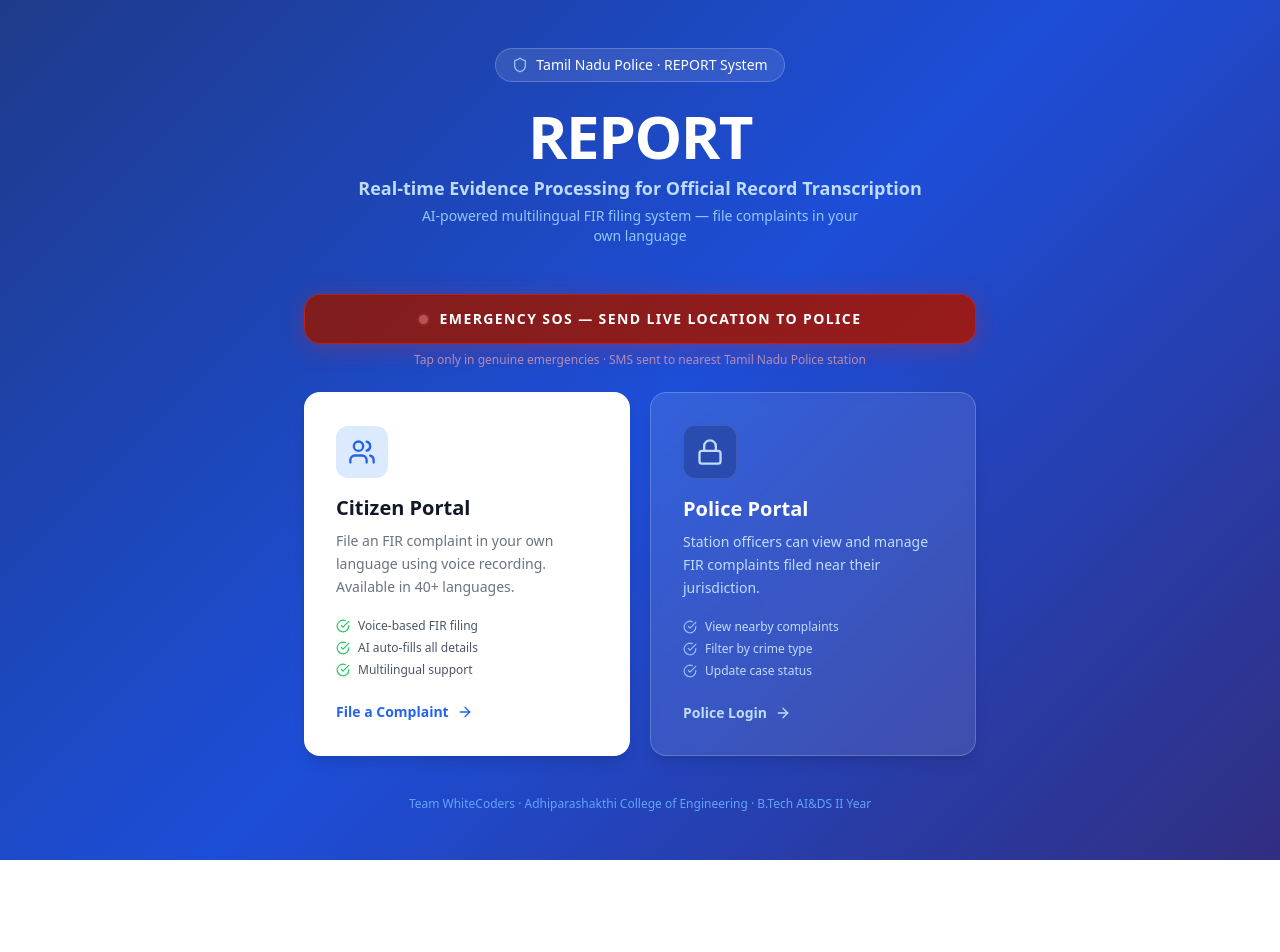
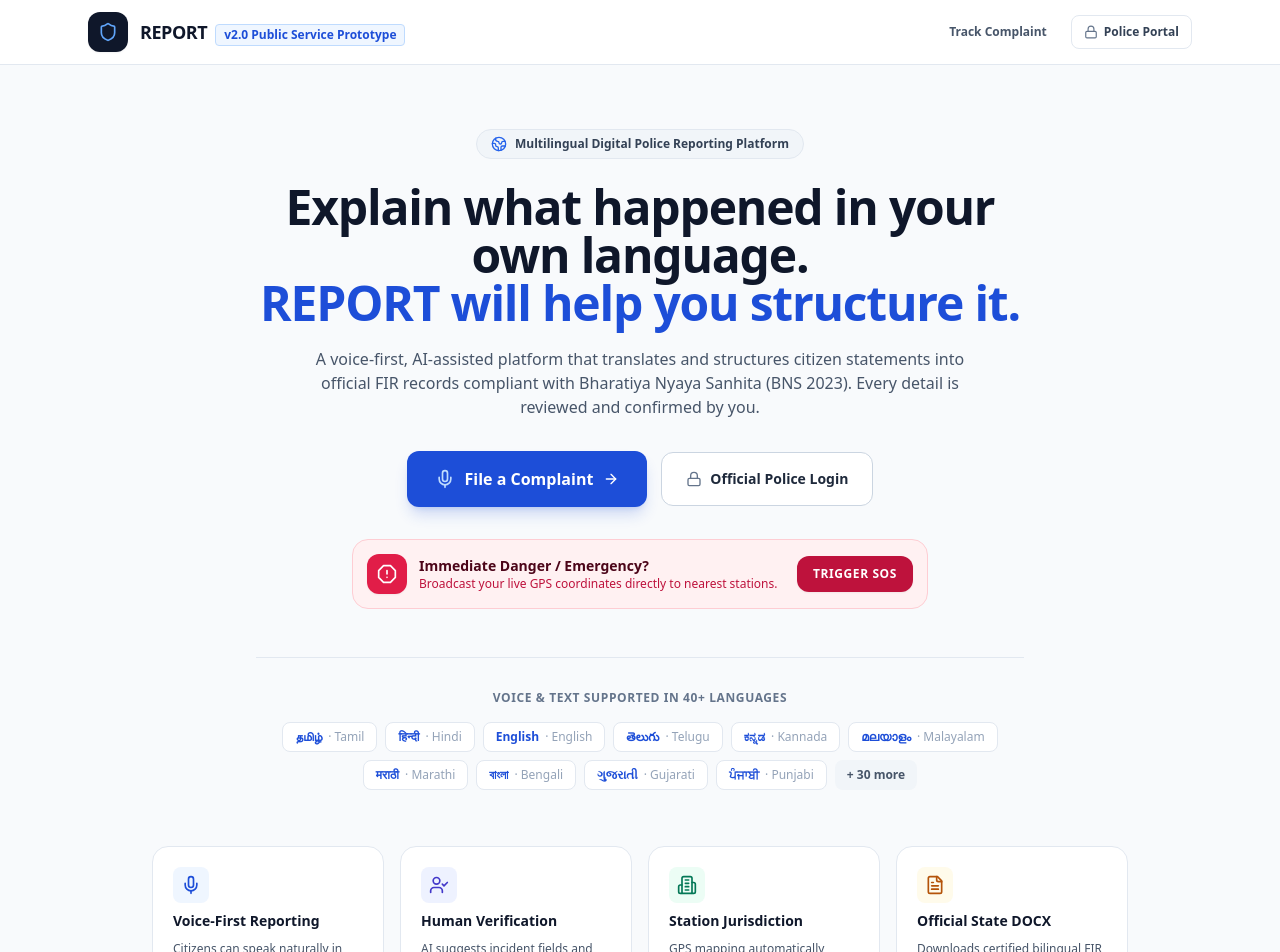
Before and after one commit to barathg7/report-multilingual-fir, a React (Vite) app: page / in a window 1280 px wide. Shown: the top 952 px of the page. Before the commit the page ends 860 px from the top, so only its background shows below. Built offline with nearby package versions, Linux system fonts and the light colour scheme; no server answers.

Commit message:
feat(landing): implement calm public service aesthetic with Indic typography and 40+ language pills

```diff
--- a/index.html
+++ b/index.html
@@ -2,11 +2,14 @@
 <html lang="en">
   <head>
     <meta charset="UTF-8" />
-    <meta name="viewport" content="width=device-width, initial-scale=1.0" />
-    <title>REPORT — AI FIR System | Tamil Nadu Police</title>
-    <meta name="description" content="Real-time Evidence Processing for Official Record Transcription" />
+    <meta name="viewport" content="width=device-width, initial-scale=1.0, maximum-scale=1.0, user-scalable=no" />
+    <title>REPORT — Multilingual Digital Police Reporting</title>
+    <meta name="description" content="AI-assisted, multilingual digital police reporting platform for citizens and law enforcement." />
+    <link rel="preconnect" href="https://fonts.googleapis.com" />
+    <link rel="preconnect" href="https://fonts.gstatic.com" crossorigin />
+    <link href="https://fonts.googleapis.com/css2?family=Inter:wght@400;500;600;700;800&family=Noto+Sans+Devanagari:wght@400;600&family=Noto+Sans+Tamil:wght@400;600&family=Noto+Sans:wght@400;600&display=swap" rel="stylesheet" />
   </head>
-  <body>
+  <body class="bg-slate-50 text-slate-900 antialiased selection:bg-blue-100 selection:text-blue-900">
     <div id="root"></div>
     <script type="module" src="/src/main.jsx"></script>
   </body>
--- a/src/index.css
+++ b/src/index.css
@@ -2,9 +2,41 @@
 @tailwind components;
 @tailwind utilities;
 
-* { box-sizing: border-box; }
-body { margin: 0; font-family: system-ui, -apple-system, sans-serif; }
+@layer base {
+  html {
+    font-family: "Inter", "Noto Sans", "Noto Sans Tamil", "Noto Sans Devanagari", system-ui, -apple-system, BlinkMacSystemFont, "Segoe UI", Roboto, sans-serif;
+  }
+}
+
+* {
+  box-sizing: border-box;
+}
+
+body {
+  margin: 0;
+  min-height: 100vh;
+  -webkit-font-smoothing: antialiased;
+  -moz-osx-font-smoothing: grayscale;
+}
+
+/* Custom subtle scrollbars */
+::-webkit-scrollbar {
+  width: 6px;
+  height: 6px;
+}
+::-webkit-scrollbar-track {
+  background: transparent;
+}
+::-webkit-scrollbar-thumb {
+  background: #cbd5e1;
+  border-radius: 9999px;
+}
+::-webkit-scrollbar-thumb:hover {
+  background: #94a3b8;
+}
 
 @media print {
-  .no-print { display: none !important; }
+  .no-print {
+    display: none !important;
+  }
 }
--- a/src/pages/LandingPage.jsx
+++ b/src/pages/LandingPage.jsx
@@ -1,128 +1,213 @@
 import { useNavigate } from "react-router-dom";
-import { Shield, Users, ArrowRight, CheckCircle, Lock } from "lucide-react";
+import {
+  Shield,
+  FileText,
+  Lock,
+  ArrowRight,
+  CheckCircle2,
+  Mic,
+  Globe2,
+  AlertOctagon,
+  Clock,
+  Building2,
+  UserCheck,
+} from "lucide-react";
+
+const HIGHLIGHT_LANGUAGES = [
+  { native: "தமிழ்", english: "Tamil" },
+  { native: "हिन्दी", english: "Hindi" },
+  { native: "English", english: "English" },
+  { native: "తెలుగు", english: "Telugu" },
+  { native: "ಕನ್ನಡ", english: "Kannada" },
+  { native: "മലയാളം", english: "Malayalam" },
+  { native: "मराठी", english: "Marathi" },
+  { native: "বাংলা", english: "Bengali" },
+  { native: "ગુજરાતી", english: "Gujarati" },
+  { native: "ਪੰਜਾਬੀ", english: "Punjabi" },
+];
 
 export default function LandingPage() {
   const navigate = useNavigate();
 
-  // Dispatch a custom event that App.jsx listens to, to open the SOS panel
-  function handleSOSClick() {
+  const handleSOSClick = () => {
     window.dispatchEvent(new CustomEvent("open-sos-panel"));
-  }
+  };
 
   return (
-    <div
-      className="min-h-screen flex flex-col items-center justify-center px-6 py-12"
-      style={{ background: "linear-gradient(135deg, #1e3a8a 0%, #1d4ed8 50%, #312e81 100%)" }}
-    >
-      {/* Logo / Title */}
-      <div className="text-center mb-12">
-        <div className="inline-flex items-center gap-2 bg-white/10 border border-white/20 rounded-full px-4 py-1.5 text-sm mb-6 text-white backdrop-blur-sm">
-          <Shield className="h-4 w-4 text-blue-300" />
-          Tamil Nadu Police · REPORT System
+    <div className="min-h-screen bg-slate-50 flex flex-col font-sans selection:bg-blue-600 selection:text-white">
+      {/* ── TOP NAV BAR ── */}
+      <header className="bg-white border-b border-slate-200 sticky top-0 z-30">
+        <div className="max-w-6xl mx-auto px-4 sm:px-6 h-16 flex items-center justify-between">
+          <div className="flex items-center gap-3">
+            <div className="w-10 h-10 rounded-xl bg-slate-900 text-white flex items-center justify-center font-black text-lg shadow-sm">
+              <Shield className="w-5 h-5 text-blue-400" />
+            </div>
+            <div>
+              <span className="font-extrabold text-lg text-slate-900 tracking-tight">REPORT</span>
+              <span className="hidden sm:inline-block ml-2 text-xs font-semibold px-2 py-0.5 rounded bg-blue-50 text-blue-700 border border-blue-200">
+                v2.0 Public Service Prototype
+              </span>
+            </div>
+          </div>
+
+          <div className="flex items-center gap-2 sm:gap-3">
+            <button
+              onClick={() => navigate("/fir-history")}
+              className="text-xs font-semibold text-slate-600 hover:text-slate-900 px-3 py-2 rounded-lg hover:bg-slate-100 transition-colors"
+            >
+              Track Complaint
+            </button>
+            <button
+              onClick={() => navigate("/police-login")}
+              className="inline-flex items-center gap-1.5 text-xs font-semibold text-slate-700 hover:text-blue-700 px-3 py-2 rounded-lg border border-slate-200 hover:border-blue-300 hover:bg-blue-50/50 transition-colors"
+            >
+              <Lock className="w-3.5 h-3.5 text-slate-500" />
+              Police Portal
+            </button>
+          </div>
         </div>
-        <h1 className="text-6xl font-black text-white tracking-tight mb-2">REPORT</h1>
-        <p className="text-blue-200 text-lg font-semibold mb-1">
-          Real-time Evidence Processing for Official Record Transcription
+      </header>
+
+      {/* ── HERO SECTION ── */}
+      <main className="flex-1 max-w-5xl mx-auto px-4 sm:px-6 py-10 sm:py-16 w-full flex flex-col items-center text-center">
+
+        {/* Positioning Tag */}
+        <div className="inline-flex items-center gap-2 px-3.5 py-1.5 rounded-full bg-slate-100 border border-slate-200 text-slate-700 text-xs font-semibold mb-6">
+          <Globe2 className="w-4 h-4 text-blue-600" />
+          <span>Multilingual Digital Police Reporting Platform</span>
+        </div>
+
+        {/* Heading */}
+        <h1 className="text-3xl sm:text-5xl font-black text-slate-900 tracking-tight max-w-3xl leading-[1.15]">
+          Explain what happened in your own language. <br className="hidden sm:inline" />
+          <span className="text-blue-700">REPORT will help you structure it.</span>
+        </h1>
+
+        {/* Subtitle */}
+        <p className="mt-5 text-slate-600 text-sm sm:text-base max-w-2xl leading-relaxed">
+          A voice-first, AI-assisted platform that translates and structures citizen statements into official FIR records compliant with Bharatiya Nyaya Sanhita (BNS 2023). Every detail is reviewed and confirmed by you.
         </p>
-        <p className="text-blue-300 text-sm max-w-md mx-auto">
-          AI-powered multilingual FIR filing system — file complaints in your own language
-        </p>
-      </div>
 
-      {/* ── SOS button — sits ABOVE the two portal cards, no auto-open ── */}
-      <div className="w-full max-w-2xl mb-6">
-        <button
-          onClick={handleSOSClick}
-          className="w-full flex items-center justify-center gap-3 rounded-2xl py-3.5 px-6 font-bold text-white text-sm tracking-widest uppercase transition-all duration-200 hover:scale-[1.02] active:scale-95"
-          style={{
-            background: "linear-gradient(135deg, #7f1d1d, #991b1b)",
-            border: "1.5px solid rgba(220,38,38,0.55)",
-            boxShadow: "0 4px 24px rgba(220,38,38,0.3)",
-          }}
-        >
-          <span
-            style={{
-              width: 9,
-              height: 9,
-              borderRadius: "50%",
-              background: "#fca5a5",
-              animation: "sos-blink 0.9s ease-in-out infinite alternate",
-              flexShrink: 0,
-            }}
-          />
-          Emergency SOS — Send Live Location to Police
-        </button>
+        {/* ── PRIMARY ACTIONS ── */}
+        <div className="mt-8 flex flex-col sm:flex-row items-center gap-3.5 w-full sm:w-auto">
+          <button
+            onClick={() => navigate("/record-statement")}
+            className="w-full sm:w-auto inline-flex items-center justify-center gap-2.5 px-7 py-4 rounded-xl bg-blue-700 hover:bg-blue-800 active:scale-[0.98] text-white font-bold text-base shadow-lg shadow-blue-700/20 transition-all"
+          >
+            <Mic className="w-5 h-5 text-blue-200" />
+            <span>File a Complaint</span>
+            <ArrowRight className="w-4 h-4" />
+          </button>
 
-        {/* Tiny blink keyframe injected inline so it works without a CSS file */}
-        <style>{`
-          @keyframes sos-blink {
-            from { opacity: 0.4; box-shadow: 0 0 4px #f87171; }
-            to   { opacity: 1;   box-shadow: 0 0 10px #f87171; }
-          }
-        `}</style>
+          <button
+            onClick={() => navigate("/police-login")}
+            className="w-full sm:w-auto inline-flex items-center justify-center gap-2 px-6 py-4 rounded-xl bg-white hover:bg-slate-100 border border-slate-300 text-slate-800 font-semibold text-sm transition-all"
+          >
+            <Lock className="w-4 h-4 text-slate-500" />
+            <span>Official Police Login</span>
+          </button>
+        </div>
 
-        <p className="text-center text-red-300/70 text-xs mt-2">
-          Tap only in genuine emergencies · SMS sent to nearest Tamil Nadu Police station
-        </p>
-      </div>
+        {/* ── EMERGENCY SOS CARD ── */}
+        <div className="mt-8 w-full max-w-xl">
+          <div className="p-3.5 rounded-2xl bg-rose-50 border border-rose-200 flex flex-col sm:flex-row items-center justify-between gap-3 text-left">
+            <div className="flex items-center gap-3">
+              <div className="w-10 h-10 rounded-xl bg-rose-600 text-white flex items-center justify-center shrink-0 shadow-sm">
+                <AlertOctagon className="w-5 h-5" />
+              </div>
+              <div>
+                <p className="font-bold text-sm text-rose-950">Immediate Danger / Emergency?</p>
+                <p className="text-xs text-rose-700">Broadcast your live GPS coordinates directly to nearest stations.</p>
+              </div>
+            </div>
+            <button
+              onClick={handleSOSClick}
+              className="w-full sm:w-auto px-4 py-2.5 rounded-xl bg-rose-700 hover:bg-rose-800 text-white font-bold text-xs uppercase tracking-wider shrink-0 transition-colors shadow-sm"
+            >
+              Trigger SOS
+            </button>
+          </div>
+        </div>
 
-      {/* Two access cards */}
-      <div className="grid grid-cols-1 md:grid-cols-2 gap-5 w-full max-w-2xl">
-        {/* Citizen Card — ↓ ONLY CHANGE: /home → /citizen-login */}
-        <button
-          onClick={() => navigate("/citizen-login")}
-          className="group bg-white rounded-2xl p-8 text-left hover:shadow-2xl hover:scale-105 transition-all duration-200 shadow-lg"
-        >
-          <div className="bg-blue-100 rounded-xl p-3 w-fit mb-4">
-            <Users className="h-7 w-7 text-blue-600" />
+        {/* ── SUPPORTED LANGUAGES PILLS ── */}
+        <div className="mt-12 w-full max-w-3xl pt-8 border-t border-slate-200">
+          <p className="text-xs font-bold uppercase tracking-wider text-slate-500 mb-4">
+            Voice & Text Supported in 40+ Languages
+          </p>
+          <div className="flex flex-wrap justify-center gap-2">
+            {HIGHLIGHT_LANGUAGES.map((l) => (
+              <span
+                key={l.english}
+                className="inline-flex items-center gap-1.5 px-3 py-1.5 rounded-lg bg-white border border-slate-200 text-slate-800 text-xs font-medium shadow-2xs"
+              >
+                <span className="font-semibold text-blue-700">{l.native}</span>
+                <span className="text-slate-400">· {l.english}</span>
+              </span>
+            ))}
+            <span className="inline-flex items-center px-3 py-1.5 rounded-lg bg-slate-100 text-slate-600 text-xs font-semibold">
+              + 30 more
+            </span>
           </div>
-          <h2 className="text-xl font-bold text-gray-900 mb-2">Citizen Portal</h2>
-          <p className="text-gray-500 text-sm leading-relaxed mb-5">
-            File an FIR complaint in your own language using voice recording. Available in 40+ languages.
-          </p>
-          <div className="space-y-1.5 mb-6">
-            {["Voice-based FIR filing", "AI auto-fills all details", "Multilingual support"].map(f => (
-              <div key={f} className="flex items-center gap-2 text-xs text-gray-600">
-                <CheckCircle className="h-3.5 w-3.5 text-green-500 shrink-0" />
-                {f}
-              </div>
-            ))}
+        </div>
+
+        {/* ── CORE SYSTEM PRINCIPLES (FOUR PILLARS) ── */}
+        <div className="mt-14 grid grid-cols-1 sm:grid-cols-2 lg:grid-cols-4 gap-4 w-full text-left">
+          <div className="p-5 rounded-2xl bg-white border border-slate-200 shadow-2xs space-y-2">
+            <div className="w-9 h-9 rounded-lg bg-blue-50 text-blue-700 flex items-center justify-center">
+              <Mic className="w-5 h-5" />
+            </div>
+            <h2 className="font-bold text-sm text-slate-900">Voice-First Reporting</h2>
+            <p className="text-xs text-slate-600 leading-relaxed">
+              Citizens can speak naturally in their dialect. Speech recognition captures and transcribes spoken evidence.
+            </p>
           </div>
-          <div className="flex items-center gap-2 text-blue-600 font-semibold text-sm group-hover:gap-3 transition-all">
-            File a Complaint <ArrowRight className="h-4 w-4" />
+
+          <div className="p-5 rounded-2xl bg-white border border-slate-200 shadow-2xs space-y-2">
+            <div className="w-9 h-9 rounded-lg bg-indigo-50 text-indigo-700 flex items-center justify-center">
+              <UserCheck className="w-5 h-5" />
+            </div>
+            <h2 className="font-bold text-sm text-slate-900">Human Verification</h2>
+            <p className="text-xs text-slate-600 leading-relaxed">
+              AI suggests incident fields and relevant BNS 2023 sections, but the complainant verifies and confirms every entry.
+            </p>
           </div>
-        </button>
 
-        {/* Police Card — unchanged */}
-        <button
-          onClick={() => navigate("/police-login")}
-          className="group bg-white/10 border border-white/20 backdrop-blur-sm rounded-2xl p-8 text-left hover:bg-white/20 hover:scale-105 transition-all duration-200 shadow-lg"
-        >
-          <div className="bg-blue-900/50 rounded-xl p-3 w-fit mb-4 border border-white/10">
-            <Lock className="h-7 w-7 text-blue-200" />
+          <div className="p-5 rounded-2xl bg-white border border-slate-200 shadow-2xs space-y-2">
+            <div className="w-9 h-9 rounded-lg bg-emerald-50 text-emerald-700 flex items-center justify-center">
+              <Building2 className="w-5 h-5" />
+            </div>
+            <h2 className="font-bold text-sm text-slate-900">Station Jurisdiction</h2>
+            <p className="text-xs text-slate-600 leading-relaxed">
+              GPS mapping automatically determines jurisdiction across 3,500+ police stations nationwide.
+            </p>
           </div>
-          <h2 className="text-xl font-bold text-white mb-2">Police Portal</h2>
-          <p className="text-blue-200 text-sm leading-relaxed mb-5">
-            Station officers can view and manage FIR complaints filed near their jurisdiction.
-          </p>
-          <div className="space-y-1.5 mb-6">
-            {["View nearby complaints", "Filter by crime type", "Update case status"].map(f => (
-              <div key={f} className="flex items-center gap-2 text-xs text-blue-200">
-                <CheckCircle className="h-3.5 w-3.5 text-blue-300 shrink-0" />
-                {f}
-              </div>
-            ))}
+
+          <div className="p-5 rounded-2xl bg-white border border-slate-200 shadow-2xs space-y-2">
+            <div className="w-9 h-9 rounded-lg bg-amber-50 text-amber-700 flex items-center justify-center">
+              <FileText className="w-5 h-5" />
+            </div>
+            <h2 className="font-bold text-sm text-slate-900">Official State DOCX</h2>
+            <p className="text-xs text-slate-600 leading-relaxed">
+              Downloads certified bilingual FIR documents in official state-specific templates ready for court submission.
+            </p>
           </div>
-          <div className="flex items-center gap-2 text-blue-200 font-semibold text-sm group-hover:gap-3 transition-all">
-            Police Login <ArrowRight className="h-4 w-4" />
+        </div>
+
+      </main>
+
+      {/* ── FOOTER ── */}
+      <footer className="bg-white border-t border-slate-200 py-6 text-center text-xs text-slate-500">
+        <div className="max-w-6xl mx-auto px-4 flex flex-col sm:flex-row items-center justify-between gap-3">
+          <p>REPORT — Real-time Evidence Processing for Official Record Transcription</p>
+          <div className="flex items-center gap-4">
+            <span>BNS 2023 Compliant</span>
+            <span>·</span>
+            <span>Offline-Ready</span>
+            <span>·</span>
+            <span>Public Service AI</span>
           </div>
-        </button>
-      </div>
-
-      {/* Team footer */}
-      <p className="text-blue-400 text-xs mt-10 text-center">
-        Team WhiteCoders · Adhiparashakthi College of Engineering · B.Tech AI&DS II Year
-      </p>
+        </div>
+      </footer>
     </div>
   );
 }
```
